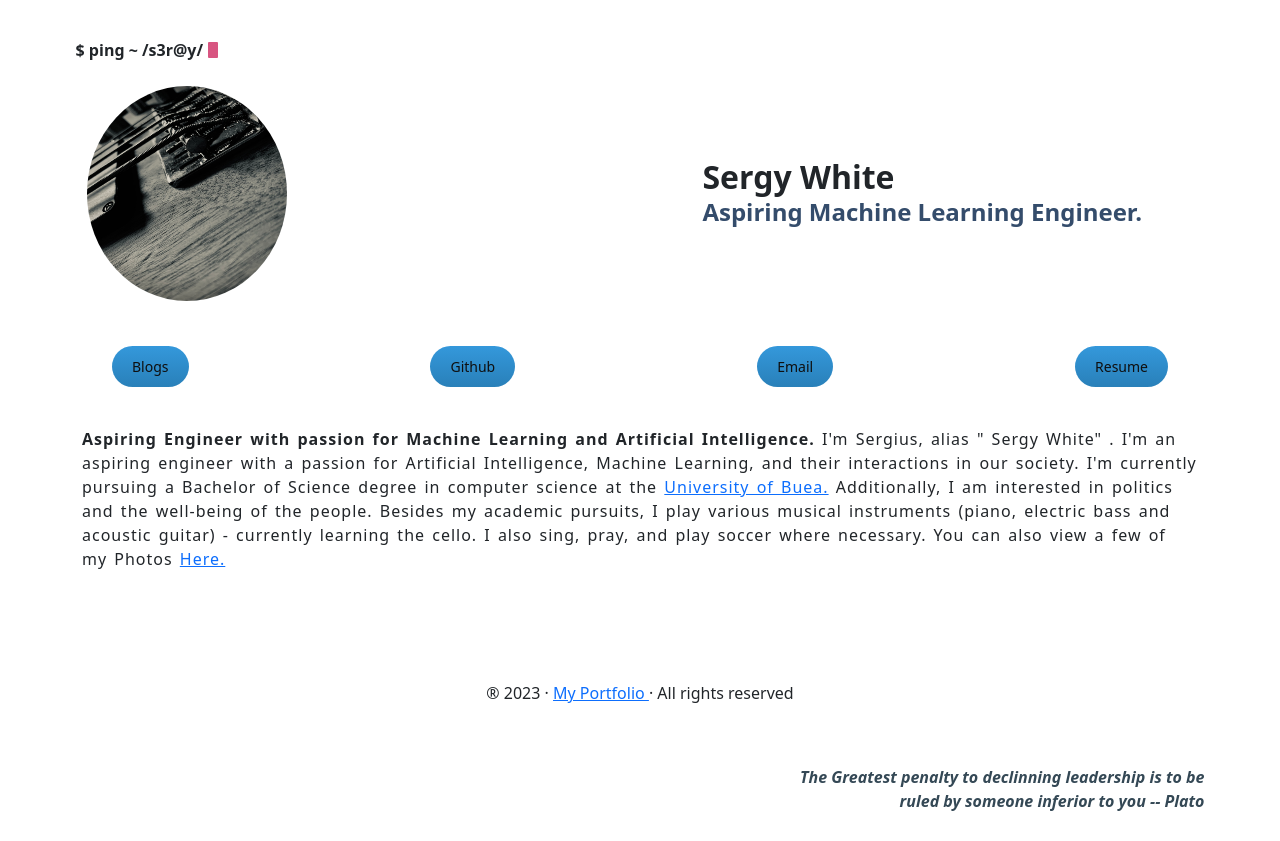
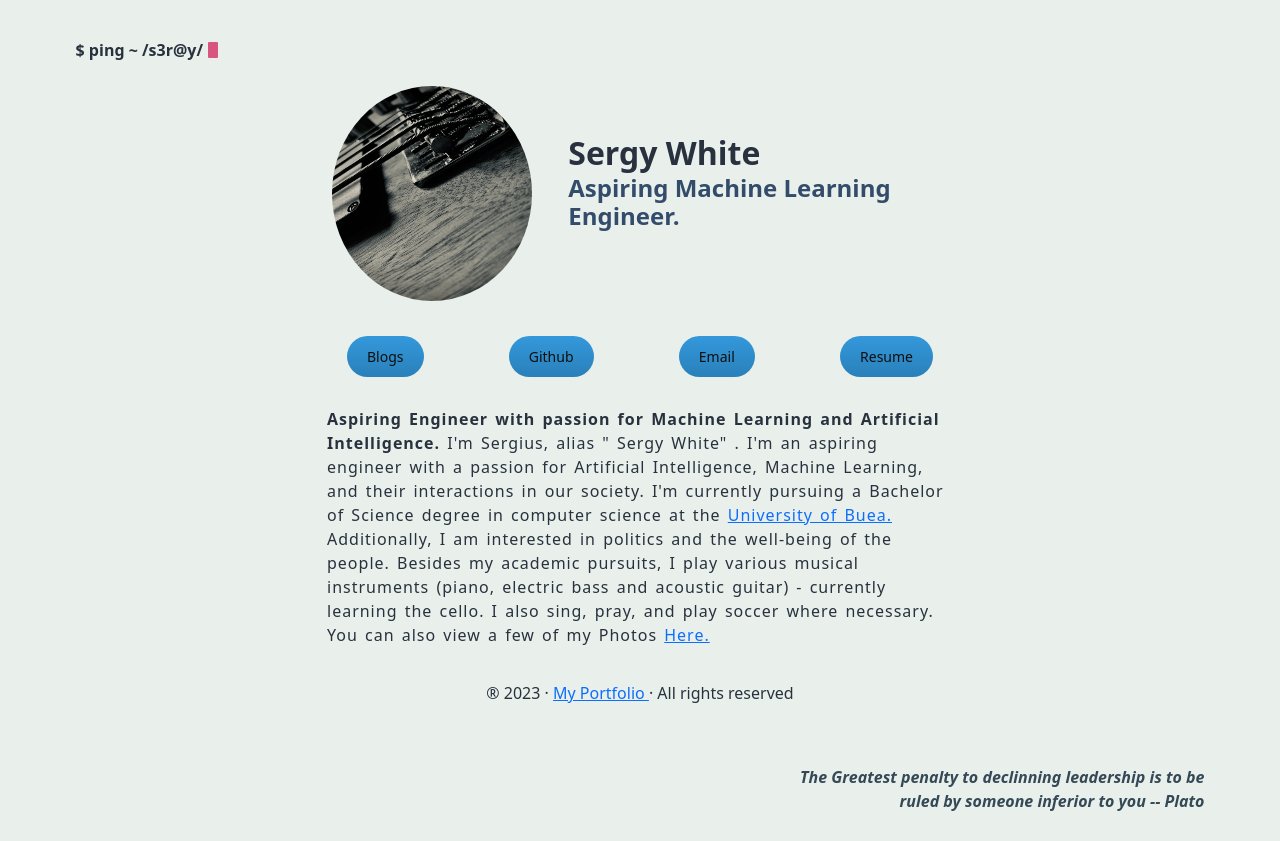
Before and after one commit to Sergius-Nyah/Sergius-Nyah.github.io, a plain HTML site: page index.html in a window 1280 px wide. Drawn offline with nearby package versions, Linux system fonts and the light colour scheme; files that its build step writes are made by us from their sources; files whose address does not match are found by name.

Commit message:
Updated CSS

```diff
--- a/assets/style.css
+++ b/assets/style.css
@@ -1,3 +1,4 @@
+
 .Photo img{
     width: 210px;
     height: 225px;
@@ -9,7 +10,7 @@
     border-color: #344c6b;
 }
 .links {
-    margin: 40px 30px;
+    margin: 30px 20px;
     display: flex;
     flex-direction: row;
     justify-content: space-between;
@@ -42,7 +43,7 @@ body{
     font-family:system-ui, -apple-system, BlinkMacSystemFont, 'Segoe UI', Roboto, Oxygen, Ubuntu, Cantarell, 'Open Sans', 'Helvetica Neue', sans-serif;
     font-size: 16px;
     color: #28313d;
-    background-color: #f0e9e9;
+    background-color: #e9f0eb;
     overflow-x: hidden;
     scroll-behavior: smooth;
 
--- a/index.html
+++ b/index.html
@@ -5,9 +5,9 @@
     <meta name="viewport" content="width=device-width, initial-scale=1.0">
     <title>Sergy-Labs
       </title>
-      <link rel="stylesheet" href="CSS/style.css">
       <link href="https://cdn.jsdelivr.net/npm/bootstrap@5.3.0-alpha1/dist/css/bootstrap.min.css" rel="stylesheet" integrity="sha384-GLhlTQ8iRABdZLl6O3oVMWSktQOp6b7In1Zl3/Jr59b6EGGoI1aFkw7cmDA6j6gD" crossorigin="anonymous">
-    <link rel="icon" href="favicon.ico">
+      <link rel="stylesheet" href="assets/style.css">
+      <link rel="icon" href="favicon.ico">
 </head>
 <body>
     <div class="logo logo-lg-3">
```
Also changed, not shown: alt.jpg (renamed from assets/alt.jpg).
